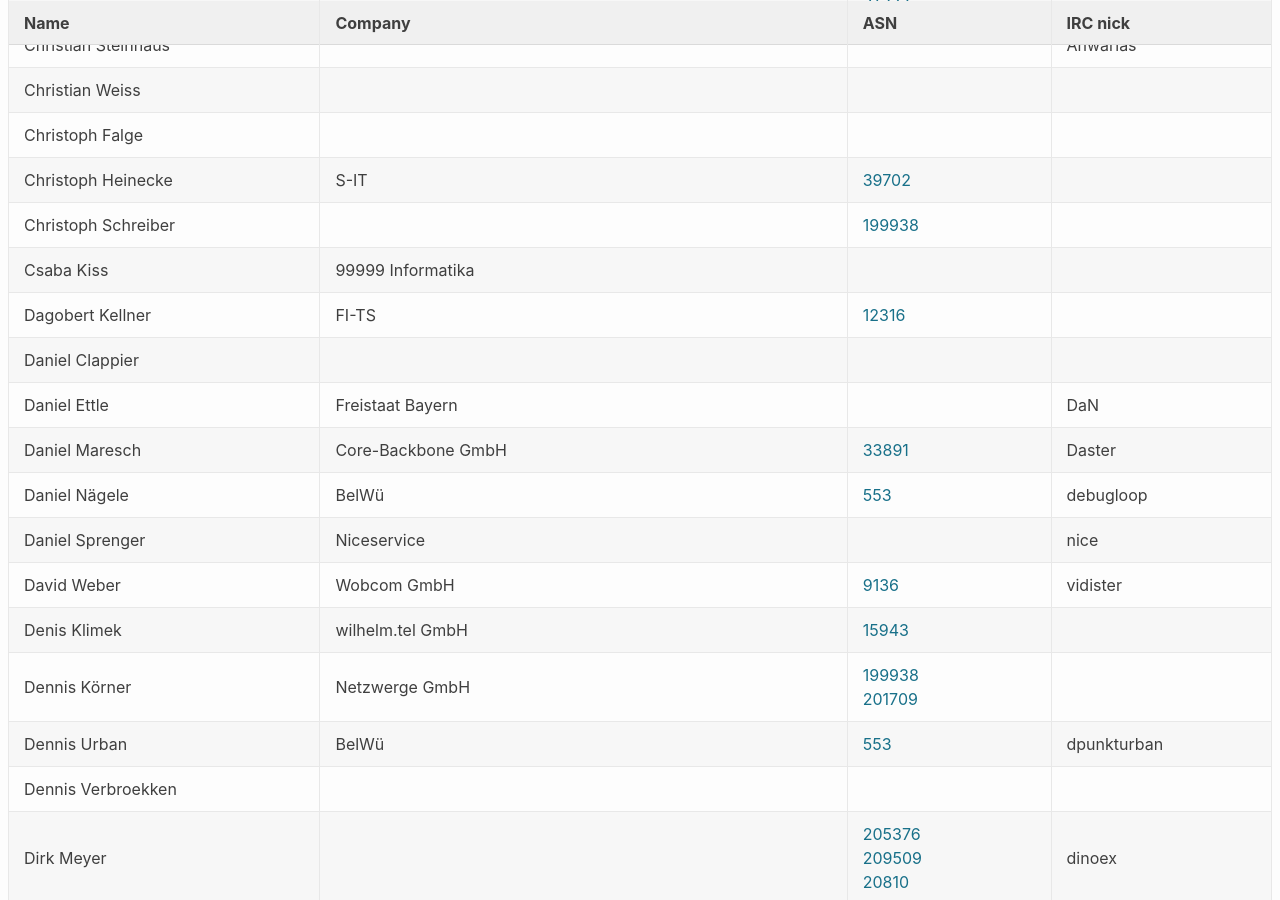
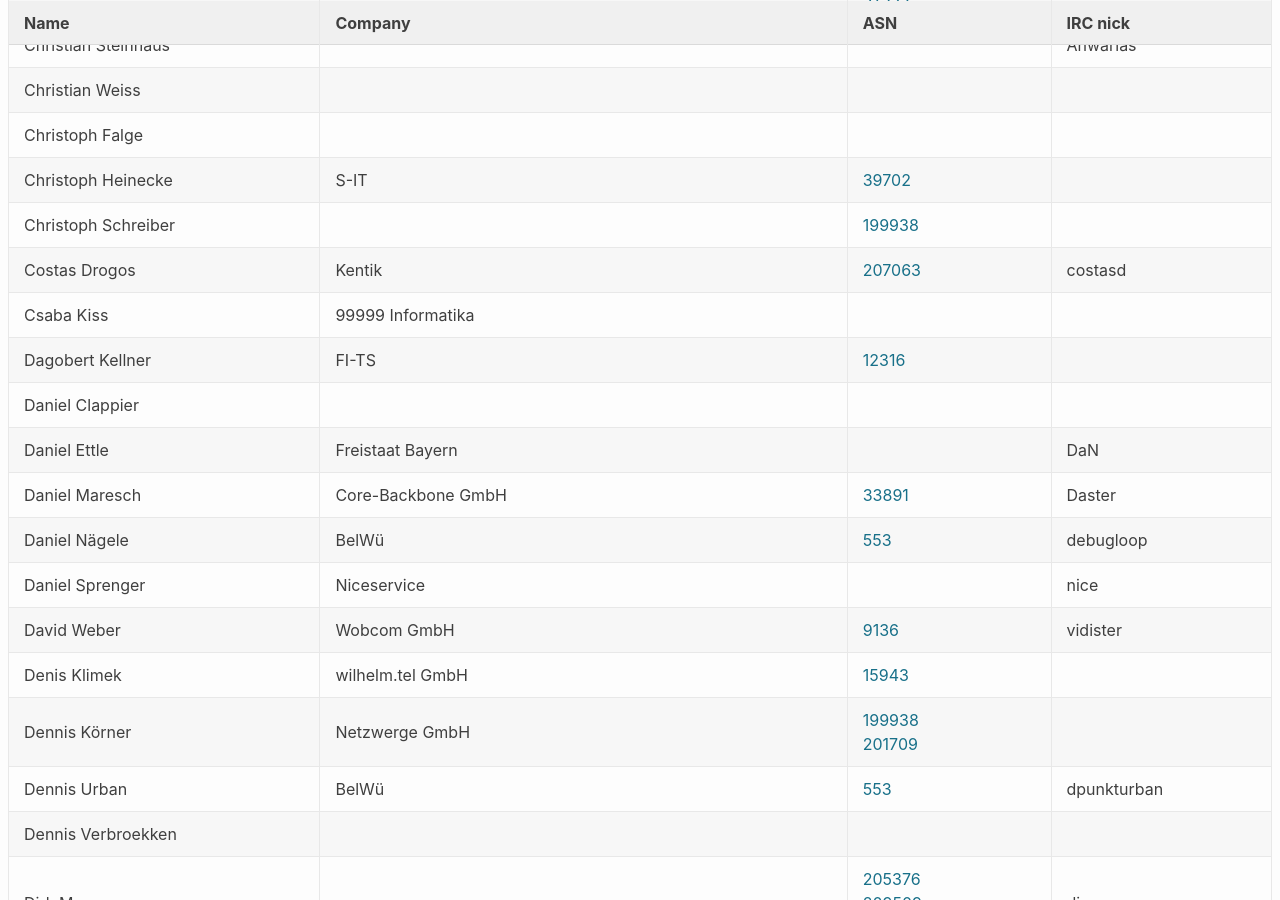
Before and after one commit to denog/pretix-attendeelist, a Jekyll site: the page built from index.markdown, in a window 1280 px wide and 900 px high, scrolled down 1729 px. Built offline with Jekyll 4.4.1, drawn with Linux system fonts in a browser that asks for light colours; some of the changed text lies outside the part shown.

Commit message:
Latest data: Mon Oct 19 14:27:45 UTC 2020

```diff
--- a/_data/attendees.json
+++ b/_data/attendees.json
@@ -234,6 +234,12 @@
     "asn": "199938"
   },
   {
+    "name": "Costas Drogos",
+    "company": "Kentik",
+    "irc": "costasd",
+    "asn": "207063"
+  },
+  {
     "name": "Csaba Kiss",
     "company": "99999 Informatika",
     "irc": null,
@@ -1092,6 +1098,12 @@
     "asn": null
   },
   {
+    "name": "Michael Meyer",
+    "company": "SpaceNet AG",
+    "irc": "mme",
+    "asn": "5539"
+  },
+  {
     "name": "Michael Renzmann",
     "company": "true global communications GmbH",
     "irc": "otaku42",
```
